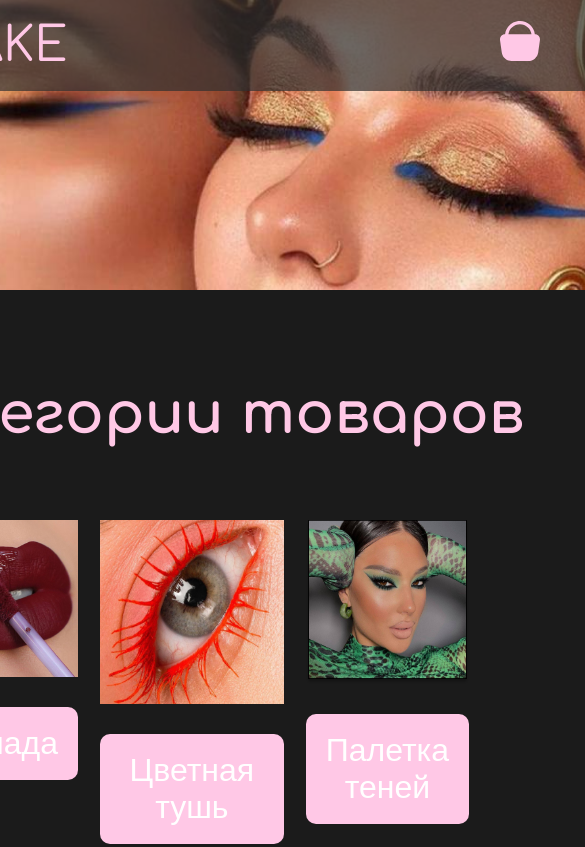
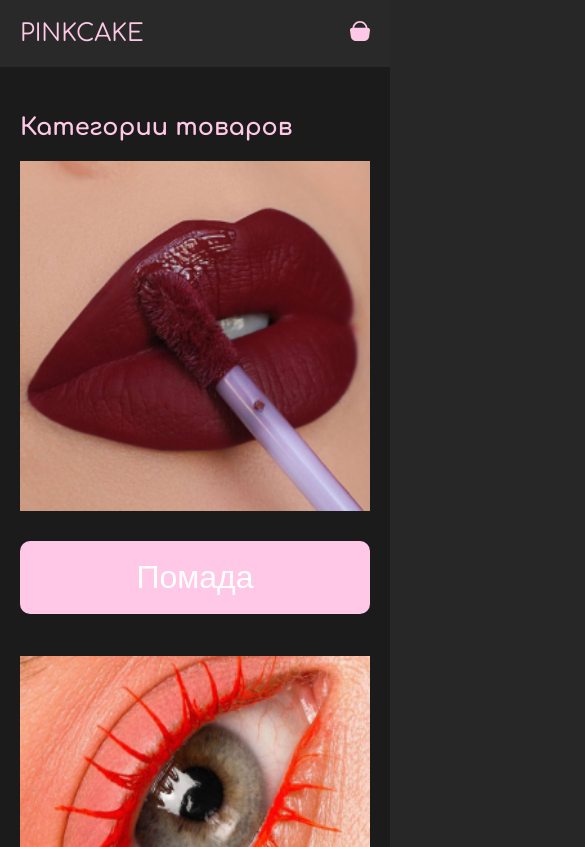
Before and after one commit to Moppps/Kosmetics, a plain HTML site: page index.html in a window 390 px wide. Shown: the top 847 px of the page, 585 px wide, since content can reach past the window. Drawn offline with Linux system fonts and the light colour scheme.

Commit message:
feat: Add mobile css

```diff
--- a/index.html
+++ b/index.html
@@ -3,7 +3,7 @@
 <head>
   <meta charset="UTF-8">
   <meta name="viewport" content="width=device-width, initial-scale=1.0">
-  <title>PINCAKE - косметика для тебя</title>
+  <title>PINKCAKE - косметика для тебя</title>
 
   <link rel="shortcut icon" href="favicon.ico">
 
@@ -12,24 +12,25 @@
   <link href="https://fonts.googleapis.com/css2?family=Comfortaa:wght@300..700&family=Cormorant:ital,wght@0,300..700;1,300..700&display=swap" rel="stylesheet">
 
   <link rel="stylesheet" href="styles.css">
+  <link rel="stylesheet" href="styles-mobile.css">
 </head>
 <body>
   <div class="body">
     <header class="header">
       <div class="header-menu">
-        <div class="logo">PINCAKE</div>
+        <div class="logo">PINKCAKE</div>
         <div class="actions">
-          <a href=""><img class="header-icon" src="icons/shopping-cart.svg"></a>
+          <a href=""><img class="header-icon" src="icons/shopping-cart.svg" title="Корзина пока пуста"></a>
         </div>
       </div>
     </header>
-    <main class="main">
-      <div class="main-button-wrapper">
+    <main class="catalog">
+      <div class="catalog-title">
         <!-- <button class="main-button">Перейти к каталогу</button> -->
         <h2>Категории товаров</h2>
       </div>
 
-      <div class="main-products">
+      <div class="catalog-products">
         <div class="product-card">
           <img src="images/Product_1.png">
 
--- /dev/null
+++ b/styles-mobile.css
@@ -0,0 +1,43 @@
+@media (max-width: 700px) {
+  .body {
+    width: 100%;
+    margin: 0;
+  }
+
+  .header {
+    padding-top: 50px;
+    background-image: none;
+    aspect-ratio: inherit;
+    font-size: 24px;
+  }
+
+  .header-menu {
+    left: 0;
+    width: 100%;
+    padding: 20px;
+  }
+
+  .header-icon {
+    width: 20px;
+    height: 20px;
+  }
+
+  .catalog-title {
+    text-align: start;
+  }
+
+  .catalog-title h2 {
+    font-size: 24px;
+    margin: 20px;
+  }
+
+  .catalog-products {
+    display: flex;
+    flex-direction: column;
+    margin: 20px;
+  }
+
+  .footer {
+    padding: 20px;
+  }
+}
--- a/styles.css
+++ b/styles.css
@@ -20,8 +20,6 @@ li {
 }
 
 body {
-  display: flex;
-  justify-content: center;
   font-family: "Comfortaa", serif;
   color: var(--color-primary);
   padding: 0;
@@ -30,9 +28,11 @@ body {
 }
 
 .body {
+  margin-left: calc((100vw - 1100px) / 2);
   display: flex;
   flex-direction: column;
-  width: 1100px;
+  width: 100%;
+  max-width: 1100px;
   min-height: 100vh;
   background: var(--color-black);
 }
@@ -45,6 +45,11 @@ body {
 }
 
 .header-menu {
+  position: fixed;
+  top: 0;
+  left: calc((100vw - 1100px) / 2);
+  width: 100%;
+  max-width: 1100px;
   display: flex;
   justify-content: space-between;
   padding: 19px 49px;
@@ -57,22 +62,21 @@ body {
   fill: white;
 }
 
-.main {
+.catalog {
   flex-grow: 1;
 }
 
-.main-button-wrapper {
-  display: flex;
-  justify-content: center;
+.catalog-title {
+  text-align: center;
   padding: 44px 0 0;
   width: 100%;
 }
 
-.main-button-wrapper h2 {
+.catalog-title h2 {
   font-size: 58px;
 }
 
-.main-button {
+.catalog-button {
   font-size: 64px;
   color: white;
   background: var(--color-primary);
@@ -82,11 +86,11 @@ body {
   text-transform: uppercase;
 }
 
-.main-button:hover {
+.catalog-button:hover {
   background: var(--color-primary-hover);
 }
 
-.main-products {
+.catalog-products {
   display: grid;
   grid-template-columns: repeat(3, 1fr);
   gap: 22px;
@@ -120,7 +124,16 @@ body {
 }
 
 .footer {
-  display: flex;
-  justify-content: end;
+  text-align: center;
   padding: 19px 49px;
 }
+
+@media (max-width: 1100px) {
+  .body {
+    margin-left: 0;
+  }
+
+  .header-menu {
+    left: 0;
+  }
+}
```
